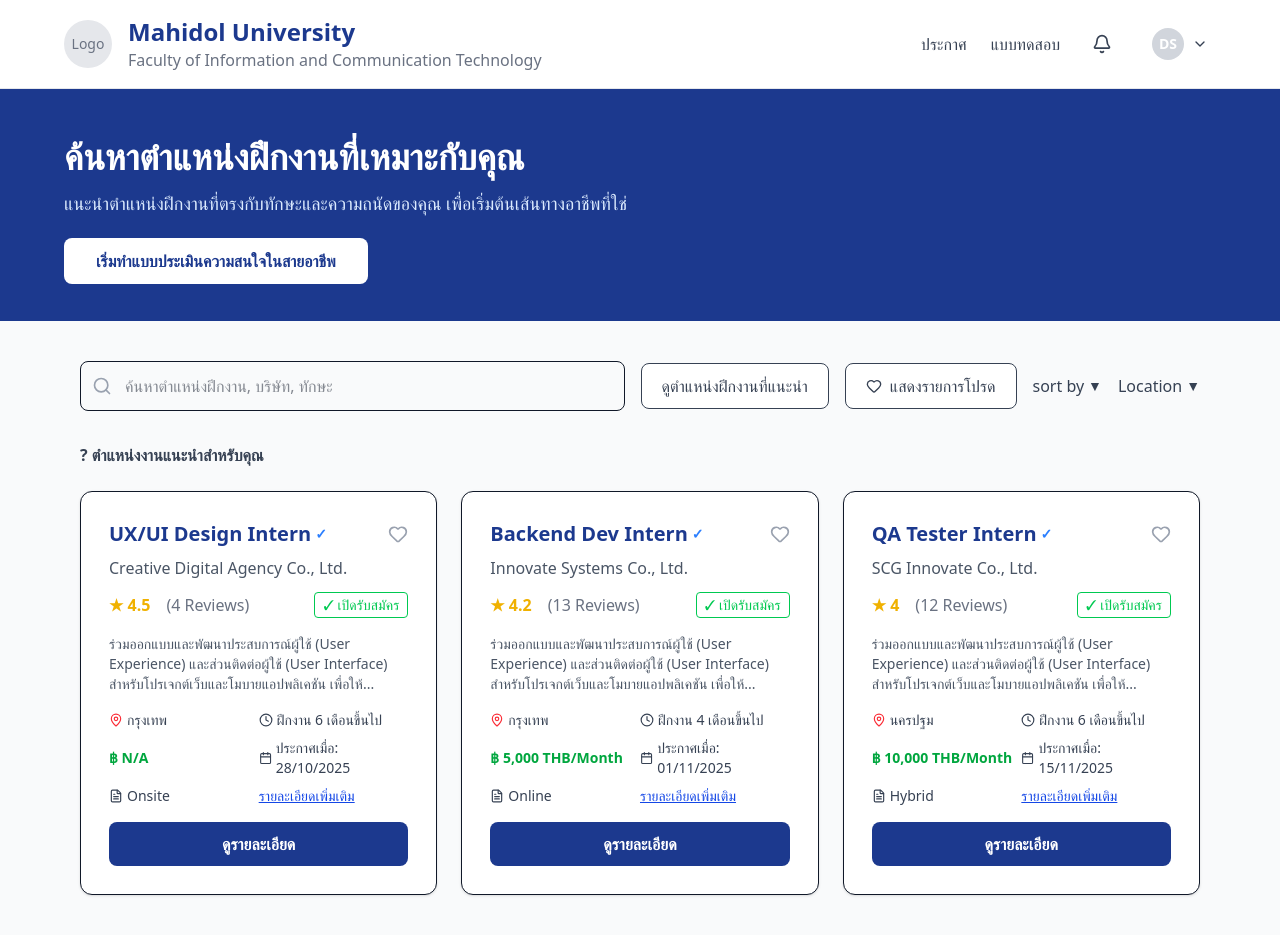
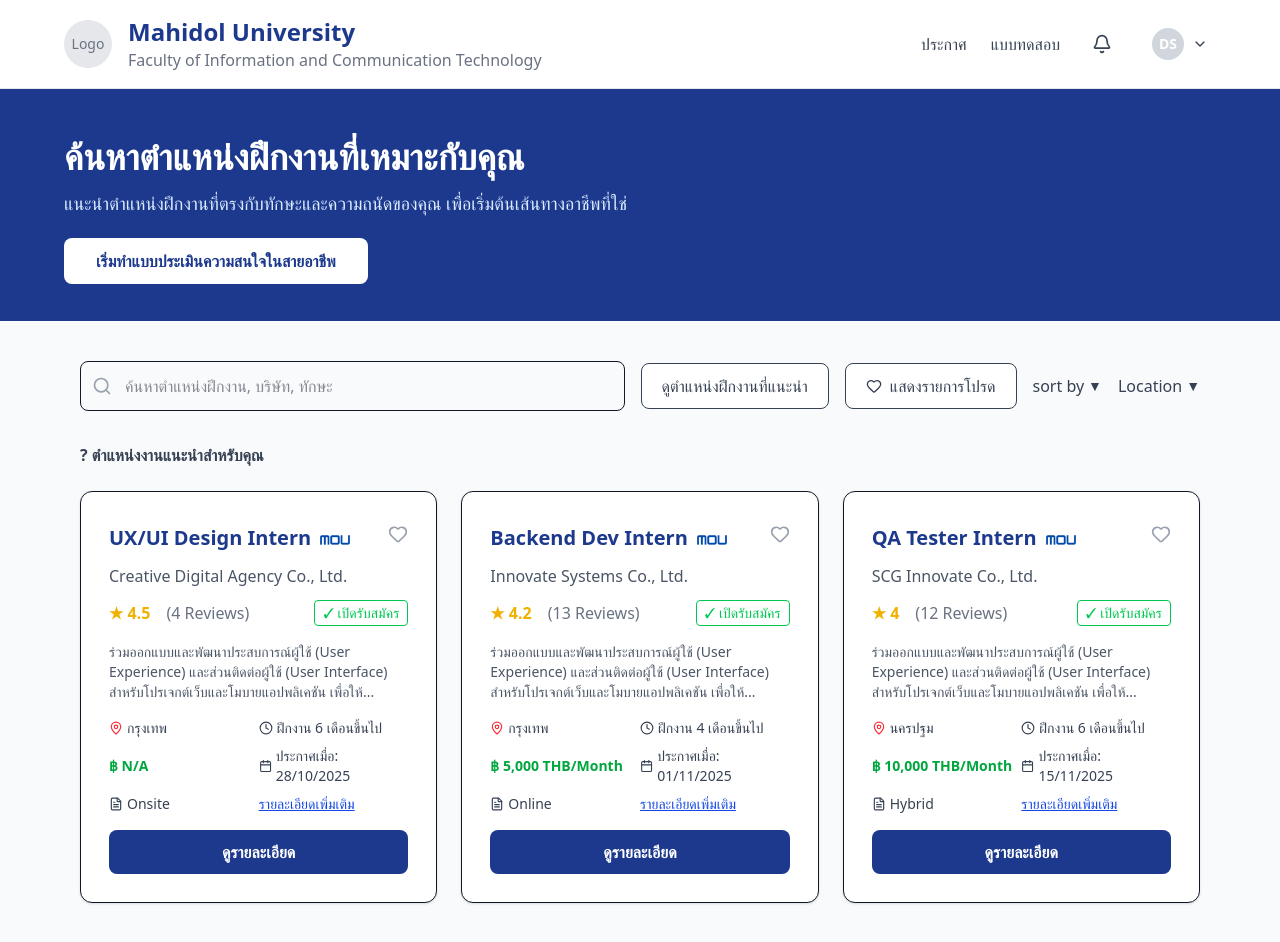
Before and after one commit to allinaV6/pj-ictern, a React (Vite) app: page /posts in a window 1280 px wide. Built offline with nearby package versions, Linux system fonts and the light colour scheme.

Commit message:
internship post update

```diff
--- a/src/pages/InternshipPosts.tsx
+++ b/src/pages/InternshipPosts.tsx
@@ -133,9 +133,13 @@
             return (
             <div key={job.id} className="bg-white p-7 rounded-xl shadow-sm border hover:shadow-md transition">
               <div className="flex justify-between items-start mb-2">
-                <h2 className="text-xl font-bold text-blue-900 flex items-center gap-1">
+                <h2 className="text-xl font-bold text-blue-900 flex items-center gap-2">
                   {job.title}
-                  <span className="text-blue-500 text-sm">✓</span>
+                  <img
+                    src="/mou-logo.png"
+                    alt="MOU"
+                    className="w-8 h-8 object-contain mt-1"
+                  />
                 </h2>
                 <button
                   type="button"
```
Also changed, not shown: public/mou-logo.png (added).
